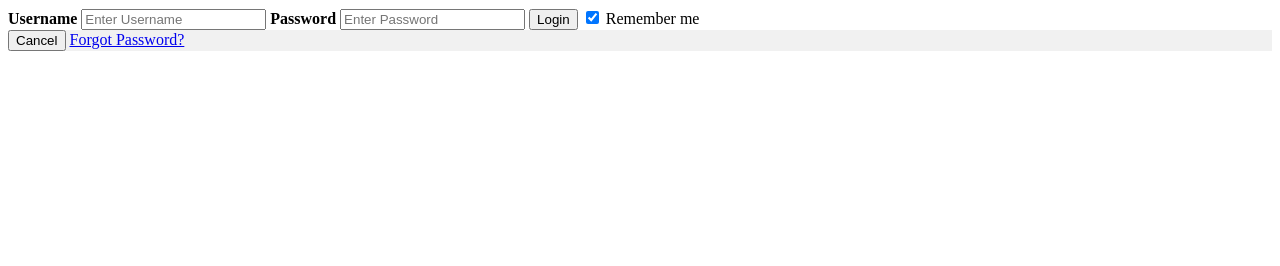
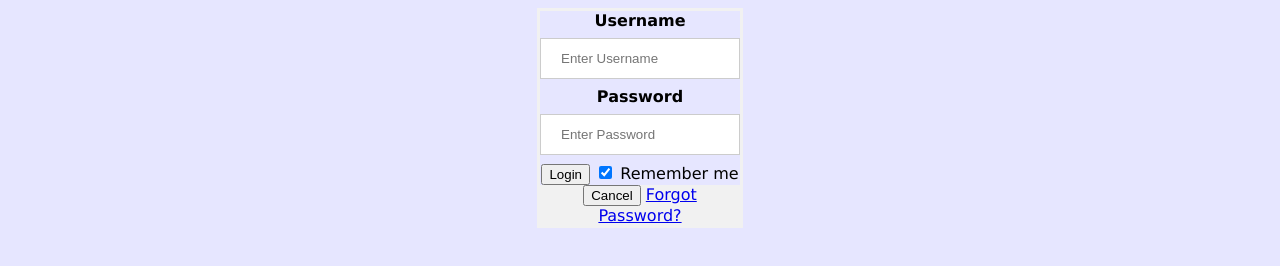
Before and after one commit to Random4zn/Projects, a plain HTML site: page CS-332/Group-Project/Login.html in a window 1280 px wide. Drawn offline with Linux system fonts and the light colour scheme.

Commit message:
Update Login.html

```diff
--- a/CS-332/Group-Project/Login.html
+++ b/CS-332/Group-Project/Login.html
@@ -2,7 +2,7 @@
 <html lang="en-US">
 <html>
 	<head>
-		<link rel="stylesheet" href="styles.css">
+		<link rel="stylesheet" href="Style-Login.css">
 		<title>Pokemon Zone</title>
 		<meta charset="UTF-8">
 	</head>
```
